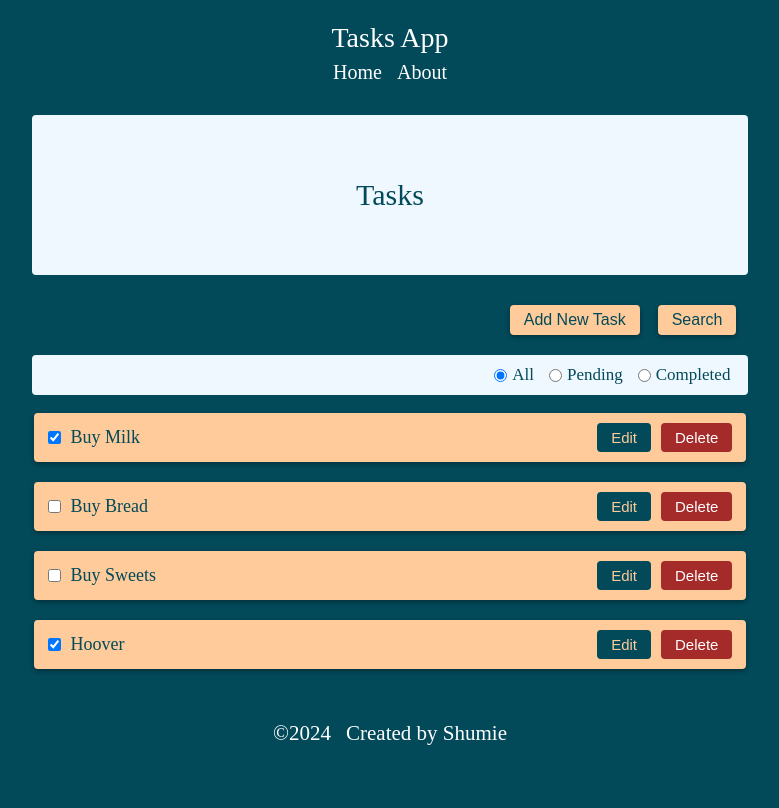
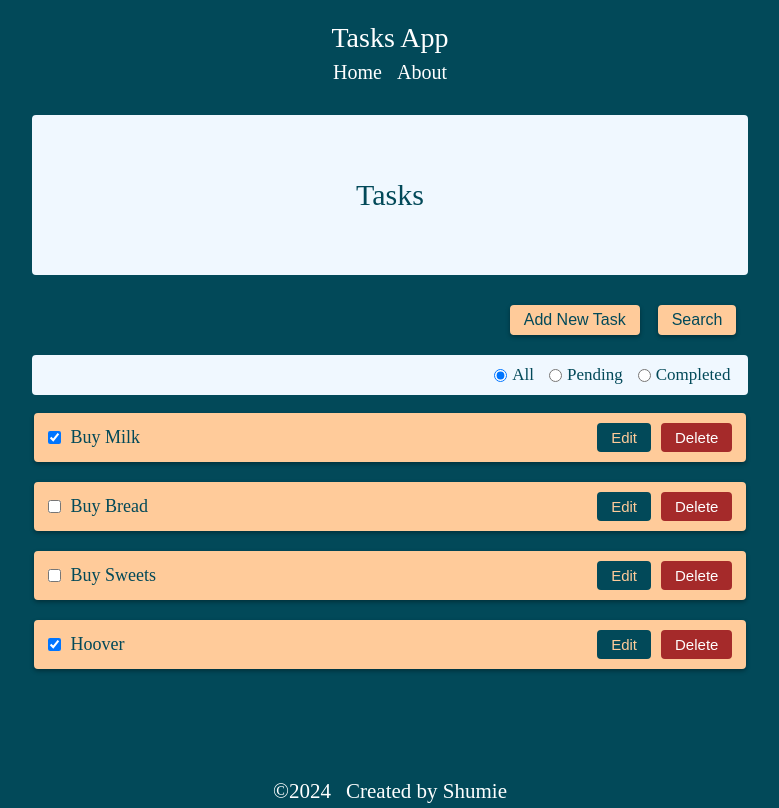
Before and after one commit to Shumieb/TaskApp, a Vue app: page / in a window 1280 px wide. Shown: the whole page, without its empty margins (250-1029 px from the left). Built offline with nearby package versions, Linux system fonts and the light colour scheme.

Commit message:
Added more styling

```diff
--- a/src/assets/main.css
+++ b/src/assets/main.css
@@ -10,4 +10,5 @@ body {
     width: 80%;
     margin: 20px auto;
     text-align: center;
+    min-height: 80vh;
 }
```
